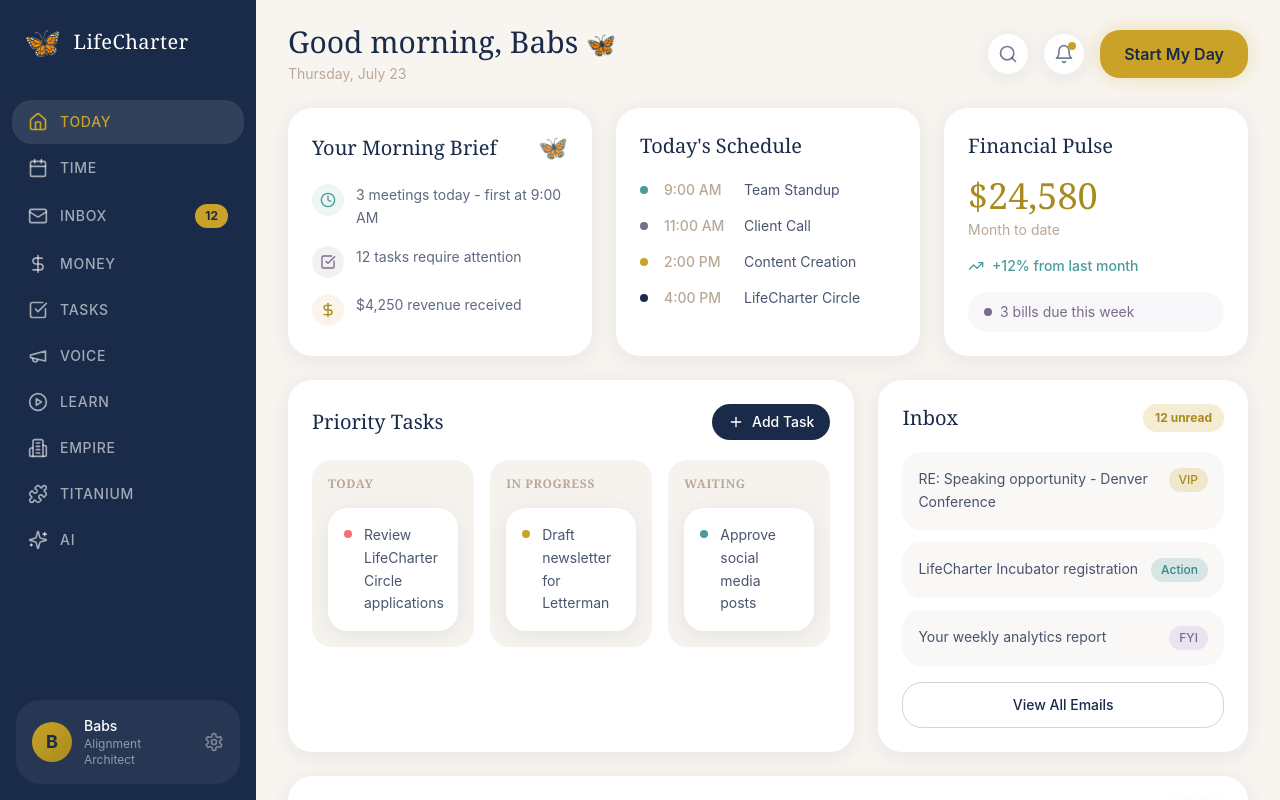
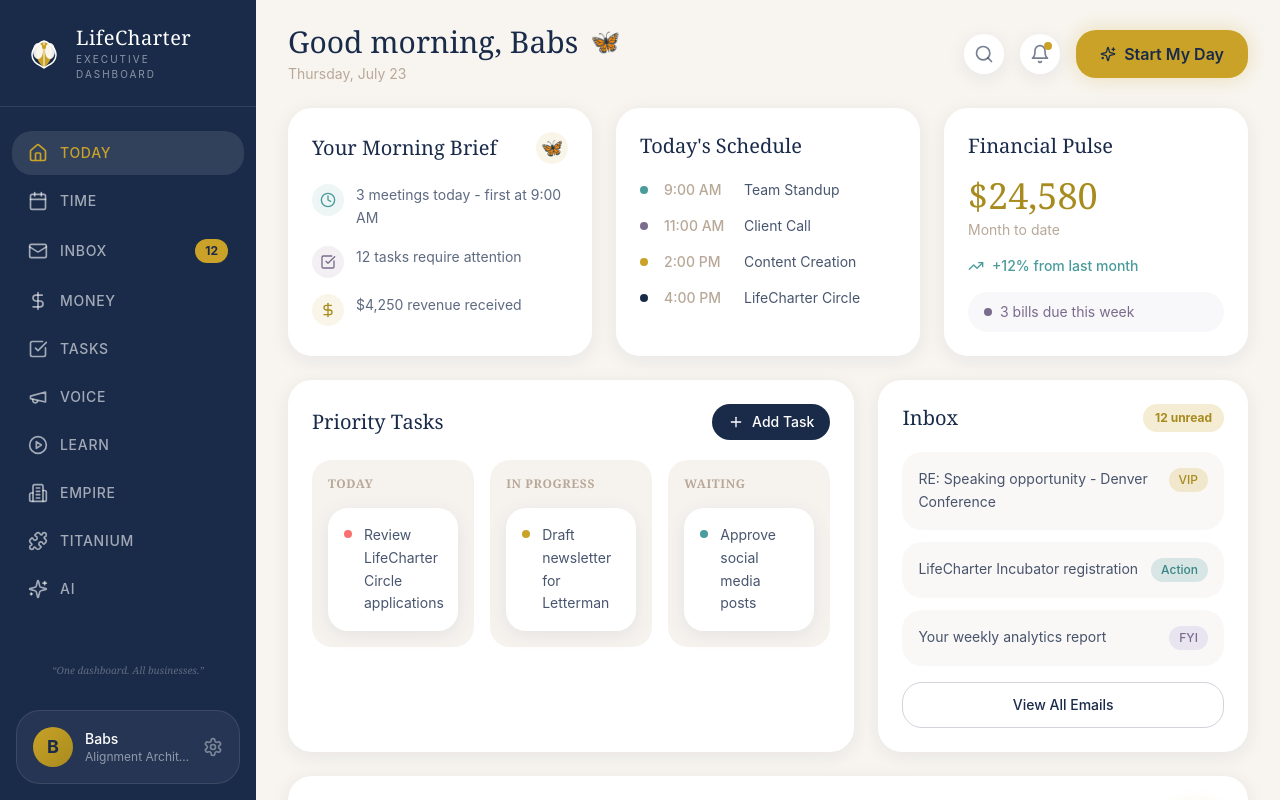
Before and after one commit to ButterflyBabs/LC-Executive-Dashboard, a Next.js app: page /dashboard in a window 1280 px wide. Built offline with nearby package versions, Linux system fonts and the light colour scheme.

Commit message:
Add: LifeCharter branding - logo, wordmark, tagline, and footer

```diff
--- a/app/dashboard/page.tsx
+++ b/app/dashboard/page.tsx
@@ -17,11 +17,10 @@ import {
   Mic,
   Clock,
   TrendingUp,
-  ChevronRight,
   Bell,
   Search,
-  MoreHorizontal,
 } from "lucide-react";
+import Image from "next/image";
 
 const navigation = [
   { name: "TODAY", icon: Home, id: "today" },
@@ -63,17 +62,28 @@ export default function Dashboard() {
       {/* Sidebar */}
       <aside className="w-64 bg-navy text-white flex flex-col">
         {/* Logo */}
-        <div className="p-6">
+        <div className="p-6 border-b border-white/10">
           <div className="flex items-center gap-3">
-            <span className="text-3xl">🦋</span>
+            {/* Butterfly Logo */}
+            <div className="relative w-10 h-10 flex-shrink-0">
+              <svg viewBox="0 0 40 40" className="w-full h-full">
+                <path d="M20 35C20 35 12 28 12 20C12 12 16 8 20 8C24 8 28 12 28 20C28 28 20 35 20 35Z" fill="#c9a227"/>
+                <path d="M20 8C20 8 8 12 8 22C8 30 16 32 20 35C24 32 32 30 32 22C32 12 20 8 20 8Z" stroke="white" strokeWidth="1.5" fill="none"/>
+                <path d="M20 8L20 35" stroke="white" strokeWidth="1"/>
+                <ellipse cx="14" cy="18" rx="5" ry="8" fill="white" opacity="0.9"/>
+                <ellipse cx="26" cy="18" rx="5" ry="8" fill="white" opacity="0.9"/>
+                <circle cx="20" cy="14" r="2" fill="#c9a227"/>
+              </svg>
+            </div>
             <div>
               <h1 className="font-serif text-xl font-medium tracking-wide">LifeCharter</h1>
+              <p className="text-[10px] text-white/50 tracking-[0.2em] uppercase">Executive Dashboard</p>
             </div>
           </div>
         </div>
 
         {/* Navigation */}
-        <nav className="flex-1 py-4 px-3 space-y-0.5">
+        <nav className="flex-1 py-6 px-3 space-y-1">
           {navigation.map((item) => (
             <button
               key={item.id}
@@ -95,17 +105,24 @@ export default function Dashboard() {
           ))}
         </nav>
 
+        {/* Brand Tagline */}
+        <div className="px-6 py-4">
+          <p className="text-[10px] text-white/30 text-center italic font-serif">
+            &ldquo;One dashboard. All businesses.&rdquo;
+          </p>
+        </div>
+
         {/* User */}
-        <div className="p-4 m-4 bg-white/5 rounded-2xl">
+        <div className="p-4 m-4 bg-white/5 rounded-2xl border border-white/10">
           <div className="flex items-center gap-3">
             <div className="w-10 h-10 rounded-full bg-gradient-to-br from-gold to-gold-dark flex items-center justify-center text-navy font-bold text-lg">
               B
             </div>
-            <div className="flex-1">
-              <p className="font-medium text-sm">Babs</p>
-              <p className="text-xs text-white/50">Alignment Architect</p>
+            <div className="flex-1 min-w-0">
+              <p className="font-medium text-sm truncate">Babs</p>
+              <p className="text-xs text-white/50 truncate">Alignment Architect</p>
             </div>
-            <Settings className="w-5 h-5 text-white/40 hover:text-white cursor-pointer transition-colors" />
+            <Settings className="w-5 h-5 text-white/40 hover:text-white cursor-pointer transition-colors flex-shrink-0" />
           </div>
         </div>
       </aside>
@@ -116,10 +133,13 @@ export default function Dashboard() {
         <header className="px-8 py-6">
           <div className="flex items-center justify-between">
             <div>
-              <h2 className="text-3xl font-serif text-navy">
-                Good morning, Babs <span className="text-2xl">🦋</span>
-              </h2>
-              <p className="text-soft-taupe mt-1 text-sm">
+              <div className="flex items-center gap-3 mb-1">
+                <h2 className="text-3xl font-serif text-navy">
+                  Good morning, Babs
+                </h2>
+                <span className="text-2xl">🦋</span>
+              </div>
+              <p className="text-soft-taupe text-sm">
                 Thursday, July 23
               </p>
             </div>
@@ -131,7 +151,8 @@ export default function Dashboard() {
                 <Bell className="w-5 h-5" />
                 <span className="absolute top-2 right-2 w-2 h-2 bg-gold rounded-full"></span>
               </button>
-              <button className="px-6 py-3 bg-gold text-navy rounded-xl font-semibold hover:bg-gold-light transition-all shadow-glow">
+              <button className="px-6 py-3 bg-gold text-navy rounded-xl font-semibold hover:bg-gold-light transition-all shadow-glow flex items-center gap-2">
+                <Sparkles className="w-4 h-4" />
                 Start My Day
               </button>
             </div>
@@ -146,7 +167,9 @@ export default function Dashboard() {
             <div className="bg-white rounded-2xl p-6 soft-shadow card-hover">
               <div className="flex items-center justify-between mb-5">
                 <h3 className="font-serif text-xl text-navy">Your Morning Brief</h3>
-                <span className="text-2xl opacity-80">🦋</span>
+                <div className="w-8 h-8 rounded-full bg-gold/10 flex items-center justify-center">
+                  <span className="text-lg">🦋</span>
+                </div>
               </div>
               <ul className="space-y-4">
                 <li className="flex items-start gap-3">
@@ -307,6 +330,22 @@ export default function Dashboard() {
               </button>
             </div>
           </div>
+
+          {/* Footer Branding */}
+          <div className="flex items-center justify-center gap-2 pt-4 pb-2">
+            <div className="w-6 h-6">
+              <svg viewBox="0 0 40 40" className="w-full h-full">
+                <path d="M20 35C20 35 12 28 12 20C12 12 16 8 20 8C24 8 28 12 28 20C28 28 20 35 20 35Z" fill="#c9a227"/>
+                <path d="M20 8C20 8 8 12 8 22C8 30 16 32 20 35C24 32 32 30 32 22C32 12 20 8 20 8Z" stroke="#1a2b4a" strokeWidth="1.5" fill="none"/>
+                <ellipse cx="14" cy="18" rx="5" ry="8" fill="#1a2b4a" opacity="0.8"/>
+                <ellipse cx="26" cy="18" rx="5" ry="8" fill="#1a2b4a" opacity="0.8"/>
+                <circle cx="20" cy="14" r="2" fill="#c9a227"/>
+              </svg>
+            </div>
+            <span className="text-soft-taupe text-sm font-serif">LifeCharter</span>
+            <span className="text-soft-taupe/50 text-xs">|</span>
+            <span className="text-soft-taupe/50 text-xs">Executive Dashboard</span>
+          </div>
         </div>
       </main>
     </div>
```
Also changed, not shown: public/logo.svg (added).
